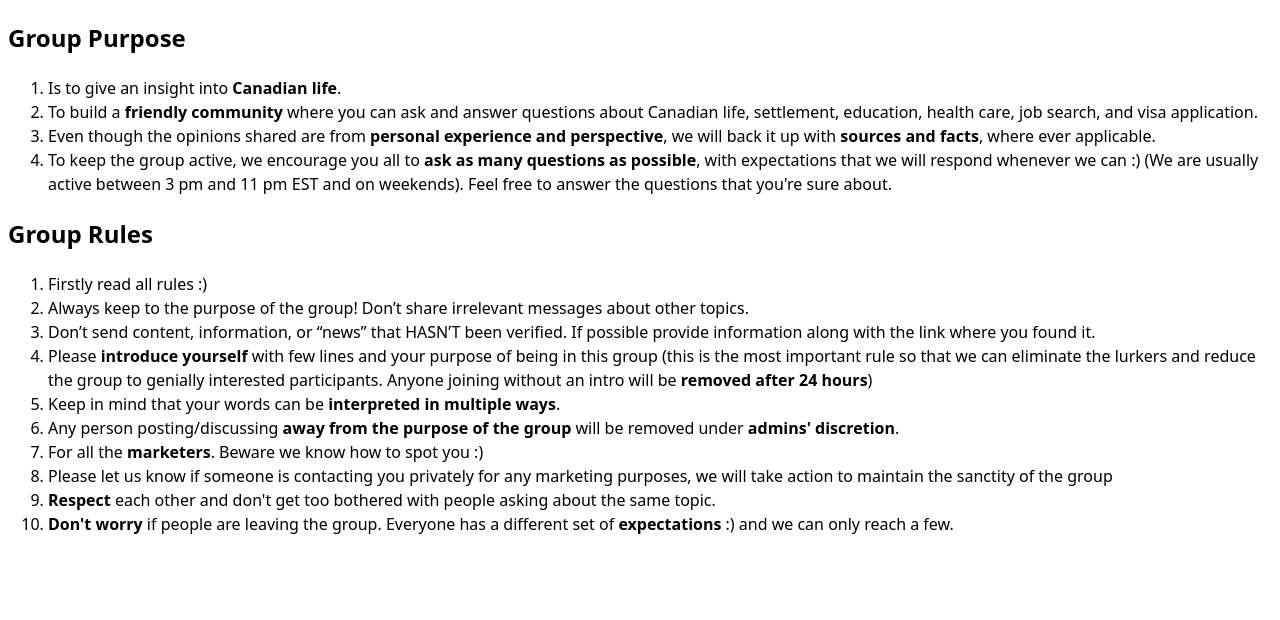
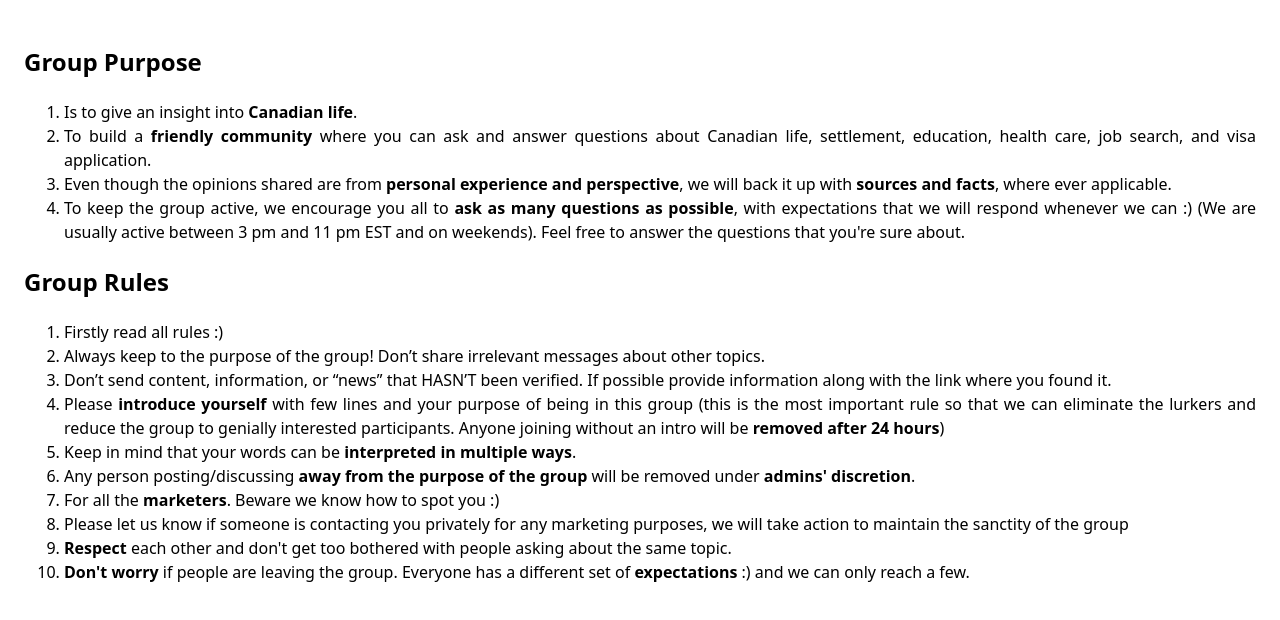
Before and after one commit to Parithi/Canada-WayOfLife, a plain HTML site: page index.html in a window 1280 px wide. Drawn offline with Linux system fonts and the light colour scheme.

Commit message:
Update index.html

```diff
--- a/index.html
+++ b/index.html
@@ -6,6 +6,8 @@
     <meta name="theme-color" content="#ff0000" />
     <style>
         body {
+            padding:16px;
+            text-align: justify;
             font-family: system-ui, -apple-system, BlinkMacSystemFont, "Segoe UI", Roboto, Ubuntu, "Helvetica Neue", sans-serif;
             line-height: 1.5;
         }
```
